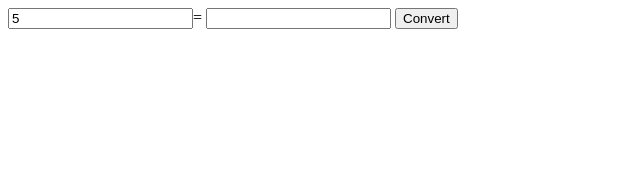
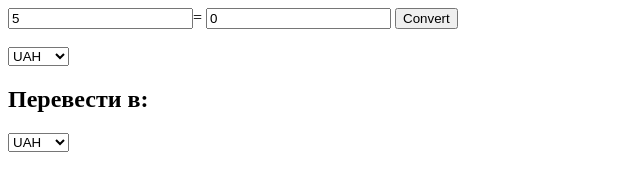
Before and after one commit to vitalik203/Currency-Converter, a website: page index.html in a window 1280 px wide. Both pictures are taken after typing "5" into the empty fields and a click on the button "Convert". Shown: the whole page, without its empty margins (0-640 px from the left). Drawn offline with Linux system fonts and the light colour scheme.

Commit message:
feat: converter without stylization

```diff
--- a/index.html
+++ b/index.html
@@ -12,5 +12,19 @@
         <input type="number" class="var2" readonly>
         <button class="action">Convert</button>
     </div>
+    <br>
+    <select name="" id="" class="select1">
+        <option value="uah">UAH</option>
+        <option value="usd">USD</option>
+        <option value="euro">EURO</option>
+    </select>
+    <br>
+    <h2>Перевести в: </h2>
+    <select name="" id="" class="select2">
+        <option value="uah">UAH</option>
+        <option value="usd">USD</option>
+        <option value="euro">EURO</option>
+    </select>
+    <script src="js/script.js"></script>
 </body>
 </html>
--- a/js/script.js
+++ b/js/script.js
@@ -0,0 +1,25 @@
+const input = document.querySelector(".var1")
+const output = document.querySelector(".var2")
+const convert = document.querySelector(".action")
+const currency = document.querySelector(".select1")
+const outputCurrency = document.querySelector(".select2")
+
+const euroK = 41.5730;
+const usdK = 38.0775;
+
+convert.addEventListener("click", function(){
+    let res;
+    const valueI = input.value
+    if(currency.value==="uah"&&outputCurrency.value==="euro"){
+        res = input.value/euroK;
+    }else if(currency.value==="uah"&&outputCurrency.value==="usd"){
+        res = input.value/usdK;
+    }else if(currency.value==="euro"&&outputCurrency.value==="uah"){
+        res = input.value*euroK
+    }else if(currency.value==="usd"&&outputCurrency.value==="uah"){
+        res = input.value*usdK
+    }else{
+        res = 0
+    }
+    output.value = res
+})
```
